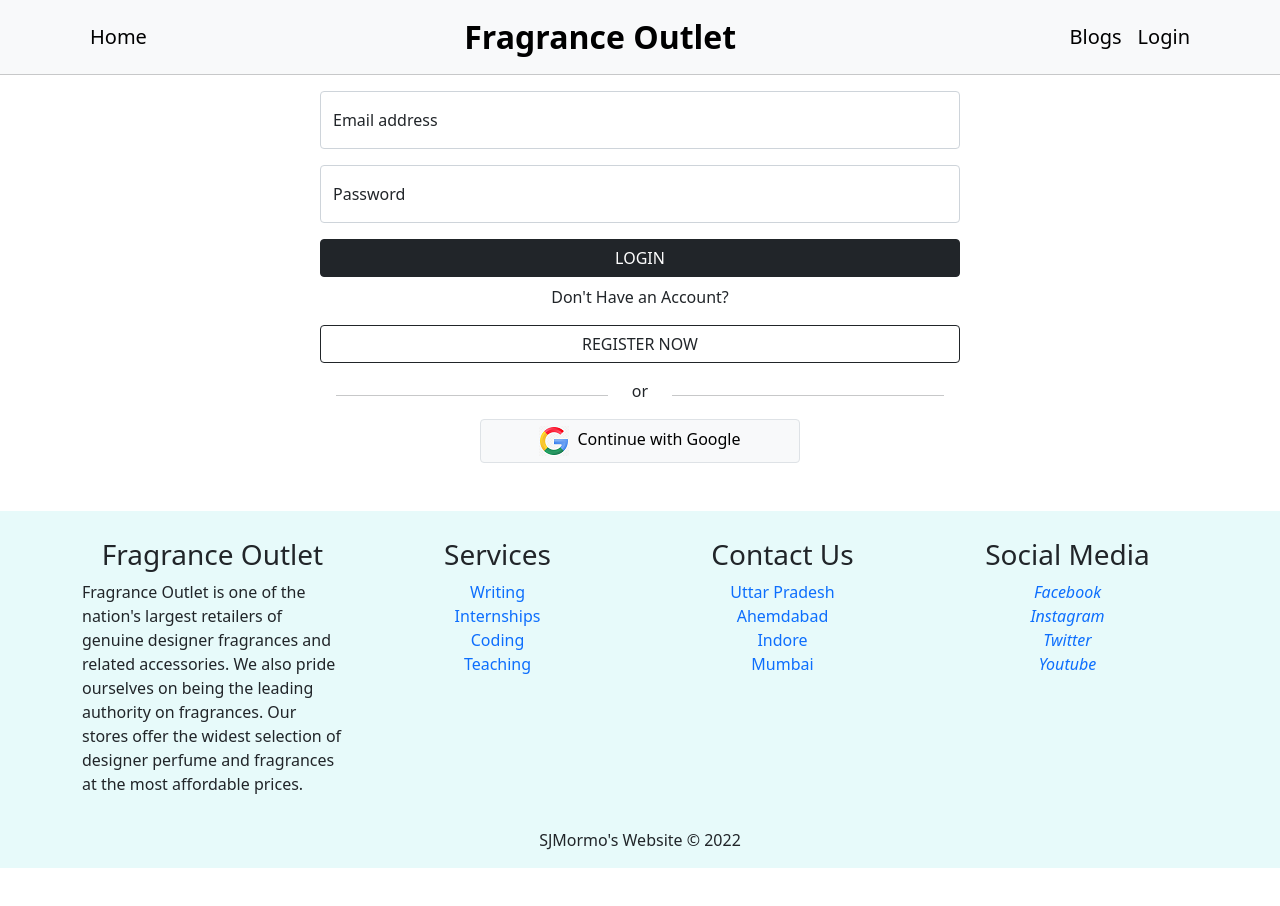
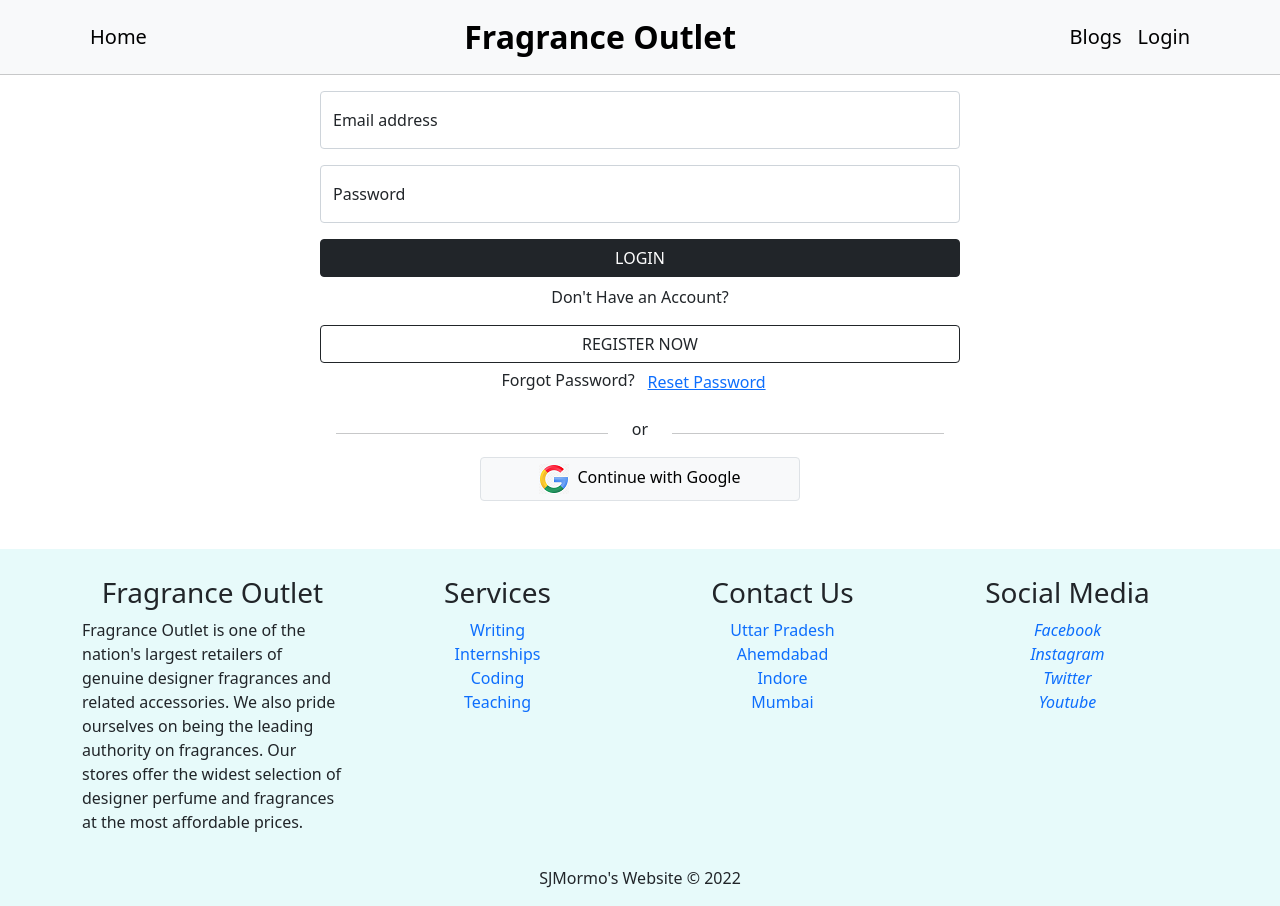
Before and after one commit to SJMormo/warehouse-management-client, a React (Create React App) app: page /login in a window 1280 px wide. Before the commit the page ends 868 px from the top, so only its background shows below. Built offline with nearby package versions, Linux system fonts and the light colour scheme; no server answers.

Commit message:
reset password added

```diff
--- a/src/components/Login/Login.js
+++ b/src/components/Login/Login.js
@@ -1,8 +1,10 @@
 import axios from 'axios';
 import React, { useRef } from 'react';
 import { Button, FloatingLabel, Form } from 'react-bootstrap';
-import { useSignInWithEmailAndPassword } from 'react-firebase-hooks/auth';
+import { useSendPasswordResetEmail, useSignInWithEmailAndPassword } from 'react-firebase-hooks/auth';
 import { Link, useLocation, useNavigate } from 'react-router-dom';
+import { toast } from 'react-toastify';
+import 'react-toastify/dist/ReactToastify.css';
 import auth from '../../firebase.init';
 import GoogleLogin from '../GoogleLogin/GoogleLogin';
 import Loading from '../Loading/Loading';
@@ -17,6 +19,7 @@
         loading,
         error,
     ] = useSignInWithEmailAndPassword(auth);
+    const [sendPasswordResetEmail] = useSendPasswordResetEmail(auth);
 
     const location = useLocation();
     const from = location.state?.from?.pathname || "/";
@@ -31,6 +34,17 @@
         console.log(data);
         localStorage.setItem('accessToken', data.accessToken);
         navigate(from, { replace: true });
+    }
+
+    const resetPassword = async () => {
+        const email = emailRef.current.value;
+        if (email) {
+            await sendPasswordResetEmail(email);
+            toast('Sent email');
+        }
+        else {
+            toast('please enter your email address');
+        }
     }
 
     if (loading) {
@@ -59,6 +73,9 @@
                 </p>
                 <Link className="btn btn-outline-dark w-100" to="/register">REGISTER NOW</Link>
             </Form>
+            <p className='text-center'>
+                Forgot Password?<Button onClick={resetPassword} variant="link">Reset Password</Button>
+            </p>
             <p className='text-danger text-center mt-3'>
                 {error && error.message}
             </p>
--- a/src/components/Register/Register.js
+++ b/src/components/Register/Register.js
@@ -37,6 +37,8 @@
         navigate('/login');
     }
 
+
+
     return (
         <div>
             <Form onSubmit={handleRegister} className='w-50 mx-auto mt-3'>
```
